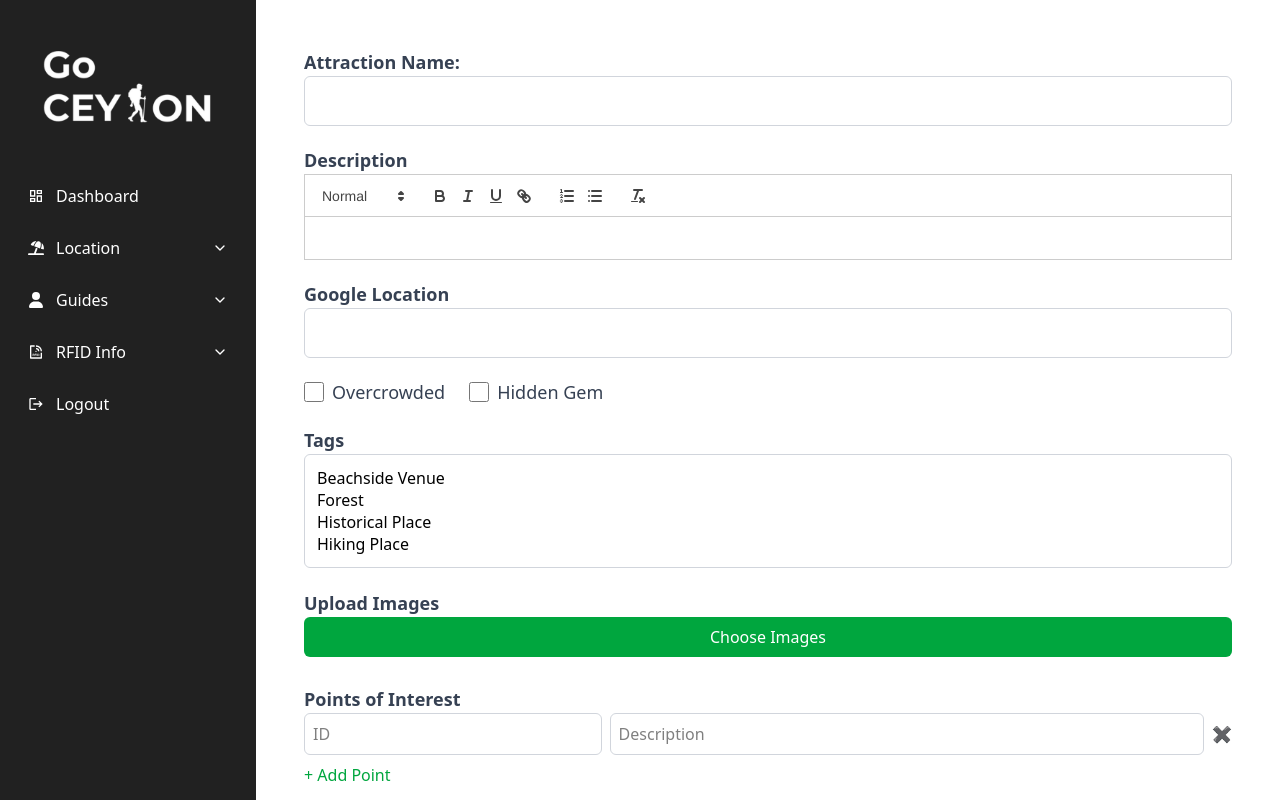
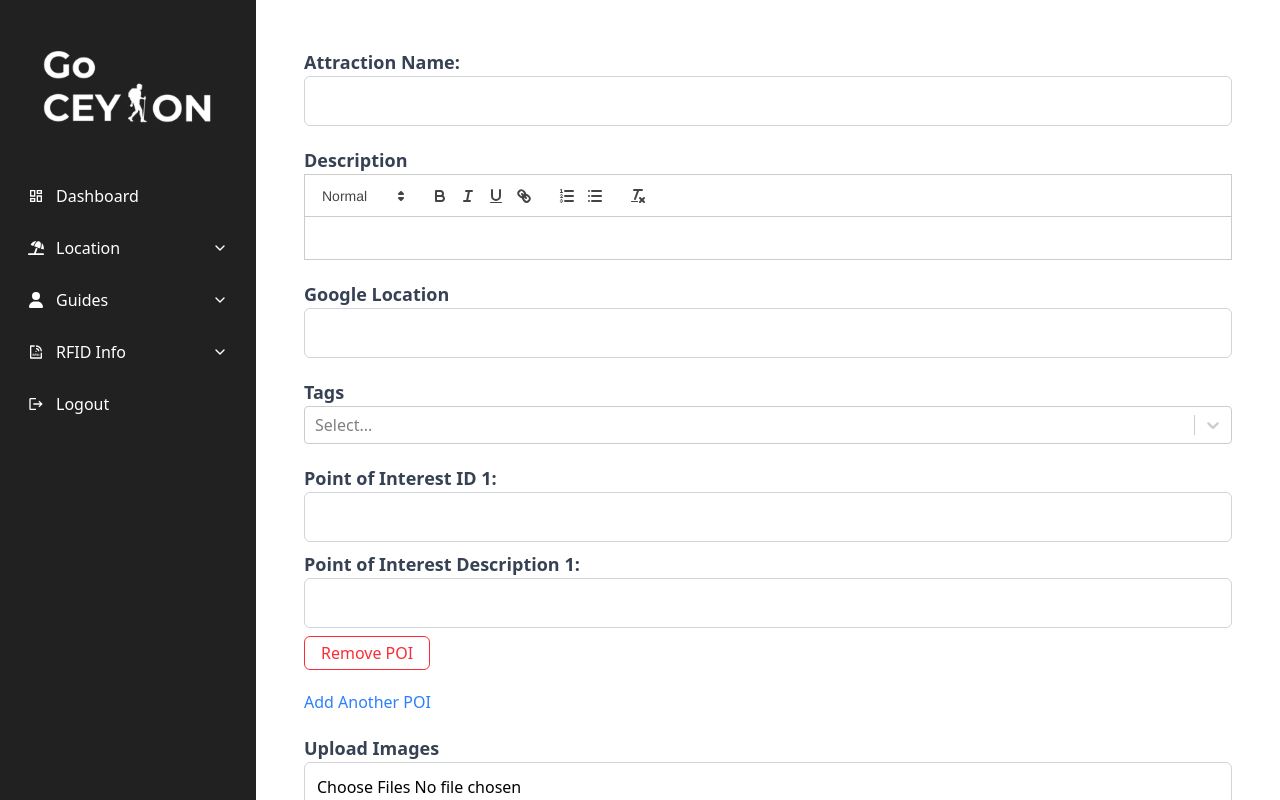
Before and after one commit to bosilu-ranathunga/GoCeylon-frontend, a React (Vite) app: page /dashboard/add-location in a window 1280 px wide. Built offline with nearby package versions, Linux system fonts and the light colour scheme.

Commit message:
updated form to have js inform validations

```diff
--- a/src/pages/dashboard/AddAttractions.jsx
+++ b/src/pages/dashboard/AddAttractions.jsx
@@ -1,41 +1,53 @@
 import React, { useState } from 'react';
 import ReactQuill from "react-quill";
-import "react-quill/dist/quill.snow.css"; // Import Quill styles
+import "react-quill/dist/quill.snow.css";
+import Select from 'react-select';
 import Sidebar from '../../components/Sidebar';
 import TopBar from '../../components/TopBar';
 
+const tagOptions = [
+    { value: 'beachside', label: 'Beachside Venue' },
+    { value: 'forest', label: 'Forest' },
+    { value: 'historical', label: 'Historical Place' },
+    { value: 'hiking', label: 'Hiking Place' },
+    { value: 'overcrowded', label: 'Overcrowded' },
+    { value: 'hiddenGem', label: 'Hidden Gem' }
+];
 
 export default function AddAttractions() {
     const [attractionData, setAttractionData] = useState({
         name: '',
         description: '',
         googleLocation: '',
-        overcrowded: false,
-        hiddenGem: false,
         tags: [],
         images: [],
         pointsOfInterest: [{ id: '', description: '' }]
     });
 
+    const [imagePreviews, setImagePreviews] = useState([]);
+    const [errors, setErrors] = useState({});
+
     const handleChange = (e) => {
-        const { name, value, type, checked, files } = e.target;
+        const { name, value, type, files } = e.target;
+        if (type === 'file') {
+            const selectedFiles = Array.from(files);
+            const validImages = selectedFiles.filter(file =>
+                file.type.startsWith('image/') // Validate file type is image
+            );
 
-        if (type === 'checkbox') {
+            if (validImages.length === selectedFiles.length) {
+                // Generate preview URLs for valid image files
+                const newPreviews = validImages.map(file => URL.createObjectURL(file));
+
                 setAttractionData((prevState) => ({
                     ...prevState,
-                [name]: checked
+                    images: [...prevState.images, ...validImages]
                 }));
-        } else if (type === 'file') {
-            setAttractionData((prevState) => ({
-                ...prevState,
-                images: [...prevState.images, ...Array.from(files)]
-            }));
-        } else if (type === 'select-multiple') {
-            const selectedTags = Array.from(e.target.selectedOptions, option => option.value);
-            setAttractionData((prevState) => ({
-                ...prevState,
-                tags: selectedTags
-            }));
+
+                setImagePreviews((prevPreviews) => [...prevPreviews, ...newPreviews]);
+            } else {
+                alert('Only image files are allowed');
+            }
         } else {
             setAttractionData((prevState) => ({
                 ...prevState,
@@ -44,56 +56,108 @@ export default function AddAttractions() {
         }
     };
 
-    // Remove an image from preview
-    const removeImage = (index) => {
+    const handleTagChange = (selectedOptions) => {
         setAttractionData((prevState) => ({
             ...prevState,
-            images: prevState.images.filter((_, i) => i !== index)
+            tags: selectedOptions
         }));
     };
 
-    // Handle changes in Points of Interest
-    const handlePointChange = (index, e) => {
+    const handlePOIChange = (index, e) => {
         const { name, value } = e.target;
-        const updatedPoints = [...attractionData.pointsOfInterest];
-        updatedPoints[index][name] = value;
+        const updatedPOIs = [...attractionData.pointsOfInterest];
+        updatedPOIs[index] = { ...updatedPOIs[index], [name]: value };
         setAttractionData((prevState) => ({
             ...prevState,
-            pointsOfInterest: updatedPoints
+            pointsOfInterest: updatedPOIs
         }));
     };
 
-    // Add new Point of Interest
-    const addPoint = () => {
+    const handleAddPOI = () => {
         setAttractionData((prevState) => ({
             ...prevState,
             pointsOfInterest: [...prevState.pointsOfInterest, { id: '', description: '' }]
         }));
     };
 
-    // Remove a Point of Interest
-    const removePoint = (index) => {
-        const updatedPoints = [...attractionData.pointsOfInterest];
-        updatedPoints.splice(index, 1);
+    const handleRemovePOI = (index) => {
+        const updatedPOIs = [...attractionData.pointsOfInterest];
+        updatedPOIs.splice(index, 1);
         setAttractionData((prevState) => ({
             ...prevState,
-            pointsOfInterest: updatedPoints
+            pointsOfInterest: updatedPOIs
         }));
+    };
+
+    const handleRemoveImage = (index) => {
+        const updatedImages = [...attractionData.images];
+        updatedImages.splice(index, 1);
+        const updatedPreviews = [...imagePreviews];
+        updatedPreviews.splice(index, 1);
+
+        setAttractionData((prevState) => ({
+            ...prevState,
+            images: updatedImages
+        }));
+        setImagePreviews(updatedPreviews);
     };
 
     const handleSubmit = (e) => {
         e.preventDefault();
+
+        let validationErrors = {};
+
+        // Validate Attraction Name
+        if (!attractionData.name.trim()) {
+            validationErrors.name = "Attraction Name is required";
+        }
+
+        // Validate Description
+        if (!attractionData.description.trim()) {
+            validationErrors.description = "Description is required";
+        }
+
+        // Validate Google Location (Coordinates Format: Latitude, Longitude)
+        const locationPattern = /^-?\d{1,2}\.\d+,\s*-?\d{1,3}\.\d+$/;
+        if (!attractionData.googleLocation.trim()) {
+            validationErrors.googleLocation = "Google Location is required";
+        } else if (!locationPattern.test(attractionData.googleLocation.trim())) {
+            validationErrors.googleLocation = "Enter a valid location (Latitude, Longitude)";
+        }
+
+        // Validate Tags
+        if (attractionData.tags.length === 0) {
+            validationErrors.tags = "At least one tag must be selected";
+        }
+
+        // Validate Points of Interest
+        attractionData.pointsOfInterest.forEach((poi, index) => {
+            if (!poi.id.trim()) {
+                validationErrors[`poiId${index}`] = `Point of Interest ID is required for POI ${index + 1}`;
+            }
+            if (!poi.description.trim()) {
+                validationErrors[`poiDescription${index}`] = `Description is required for POI ${index + 1}`;
+            }
+        });
+
+        // Validate Images
+        if (attractionData.images.length === 0) {
+            validationErrors.images = "At least one image must be uploaded";
+        }
+
+        setErrors(validationErrors);
+
+        if (Object.keys(validationErrors).length === 0) {
             console.log('Attraction Data Submitted:', attractionData);
+        }
     };
 
     return (
-
         <div className="flex h-screen">
             <Sidebar />
             <div className="flex-1 ml-64 overflow-y-auto h-screen">
                 <div className="bg-white w-full p-12">
                     <form onSubmit={handleSubmit} className="space-y-5">
-                        {/* Name Field */}
                         <div>
                             <label className="block text-lg font-semibold text-gray-700">Attraction Name:</label>
                             <input
@@ -101,19 +165,17 @@ export default function AddAttractions() {
                                 name="name"
                                 value={attractionData.name}
                                 onChange={handleChange}
-                                className="w-full p-3 border border-gray-300 rounded-md focus:ring-2 focus:ring-green-500"
-                                required
+                                className="w-full p-3 border border-gray-300 rounded-md"
                             />
+                            {errors.name && <p className="text-red-500 text-sm">{errors.name}</p>}
                         </div>
 
-                        {/* Description Field */}
                         <div>
                             <label className="block text-lg font-semibold text-gray-700">Description</label>
-                            <ReactQuill theme="snow" />
-
+                            <ReactQuill theme="snow" value={attractionData.description} onChange={(value) => setAttractionData(prev => ({ ...prev, description: value }))} />
+                            {errors.description && <p className="text-red-500 text-sm">{errors.description}</p>}
                         </div>
 
-                        {/* Google Location */}
                         <div>
                             <label className="block text-lg font-semibold text-gray-700">Google Location</label>
                             <input
@@ -121,108 +183,87 @@ export default function AddAttractions() {
                                 name="googleLocation"
                                 value={attractionData.googleLocation}
                                 onChange={handleChange}
-                                className="w-full p-3 border border-gray-300 rounded-md focus:ring-2 focus:ring-green-500"
-                                required
+                                className="w-full p-3 border border-gray-300 rounded-md"
                             />
+                            {errors.googleLocation && <p className="text-red-500 text-sm">{errors.googleLocation}</p>}
                         </div>
 
-                        {/* Overcrowded & Hidden Gem */}
-                        <div className="flex gap-6">
-                            <label className="flex items-center space-x-2">
-                                <input
-                                    type="checkbox"
-                                    name="overcrowded"
-                                    checked={attractionData.overcrowded}
-                                    onChange={handleChange}
-                                    className="h-5 w-5 text-green-600"
+                        <div>
+                            <label className="block text-lg font-semibold text-gray-700">Tags</label>
+                            <Select
+                                isMulti
+                                options={tagOptions}
+                                value={attractionData.tags}
+                                onChange={handleTagChange}
+                                className="w-full"
                             />
-                                <span className="text-lg text-gray-700">Overcrowded</span>
-                            </label>
-                            <label className="flex items-center space-x-2">
-                                <input
-                                    type="checkbox"
-                                    name="hiddenGem"
-                                    checked={attractionData.hiddenGem}
-                                    onChange={handleChange}
-                                    className="h-5 w-5 text-green-600"
-                                />
-                                <span className="text-lg text-gray-700">Hidden Gem</span>
-                            </label>
+                            {errors.tags && <p className="text-red-500 text-sm">{errors.tags}</p>}
                         </div>
 
-                        {/* Tags Selection */}
+                        {attractionData.pointsOfInterest.map((poi, index) => (
+                            <div key={index} className="space-y-2">
                                 <div>
-                            <label className="block text-lg font-semibold text-gray-700">Tags</label>
-                            <select
-                                name="tags"
-                                multiple
-                                value={attractionData.tags}
-                                onChange={handleChange}
-                                className="w-full p-3 border border-gray-300 rounded-md focus:ring-2 focus:ring-green-500"
-                            >
-                                <option value="beachside">Beachside Venue</option>
-                                <option value="forest">Forest</option>
-                                <option value="historical">Historical Place</option>
-                                <option value="hiking">Hiking Place</option>
-                            </select>
+                                    <label className="block text-lg font-semibold text-gray-700">Point of Interest ID {index + 1}:</label>
+                                    <input
+                                        type="text"
+                                        name="id"
+                                        value={poi.id}
+                                        onChange={(e) => handlePOIChange(index, e)}
+                                        className="w-full p-3 border border-gray-300 rounded-md"
+                                    />
+                                    {errors[`poiId${index}`] && <p className="text-red-500 text-sm">{errors[`poiId${index}`]}</p>}
                                 </div>
 
-                        {/* Image Upload */}
+                                <div>
+                                    <label className="block text-lg font-semibold text-gray-700">Point of Interest Description {index + 1}:</label>
+                                    <input
+                                        type="text"
+                                        name="description"
+                                        value={poi.description}
+                                        onChange={(e) => handlePOIChange(index, e)}
+                                        className="w-full p-3 border border-gray-300 rounded-md"
+                                    />
+                                    {errors[`poiDescription${index}`] && <p className="text-red-500 text-sm">{errors[`poiDescription${index}`]}</p>}
+                                </div>
+
+                                <button type="button" onClick={() => handleRemovePOI(index)} className="text-red-500 border border-red-500 py-1 px-4 rounded-md hover:bg-red-500 hover:text-white transition duration-300">
+                                    Remove POI
+                                </button>
+                            </div>
+                        ))}
+
+                        <button type="button" onClick={handleAddPOI} className="text-blue-500">Add Another POI</button>
+
                         <div>
                             <label className="block text-lg font-semibold text-gray-700">Upload Images</label>
-                            <input type="file" name="images" accept="image/*" multiple onChange={handleChange} className="hidden" id="imageUpload" />
-                            <label htmlFor="imageUpload" className="block w-full text-center bg-green-600 text-white py-2 rounded-md cursor-pointer hover:bg-green-700 transition">
-                                {attractionData.images.length === 0 ? "Choose Images" : "Choose More Images"}
-                            </label>
+                            <input
+                                type="file"
+                                name="images"
+                                multiple
+                                onChange={handleChange}
+                                className="w-full p-3 border border-gray-300 rounded-md"
+                            />
+                            {errors.images && <p className="text-red-500 text-sm">{errors.images}</p>}
+                        </div>
 
-                            {/* Image Preview with Remove Button */}
-                            <div className="mt-2 flex flex-wrap">
-                                {attractionData.images.map((file, index) => (
-                                    <div key={index} className="relative w-16 h-16">
-                                        <img src={URL.createObjectURL(file)} alt="Preview" className="w-full h-full object-cover rounded-md" />
+                        {imagePreviews.length > 0 && (
+                            <div className="grid grid-cols-3 gap-4 mt-4">
+                                {imagePreviews.map((preview, index) => (
+                                    <div key={index} className="relative">
+                                        <img src={preview} alt={`Preview ${index}`} className="w-full h-32 object-cover rounded-md" />
                                         <button
                                             type="button"
-                                            onClick={() => removeImage(index)}
-                                            className="absolute -top-2 -right-2 bg-red-500 text-white w-5 h-5 flex items-center justify-center rounded-full text-xs"
+                                            onClick={() => handleRemoveImage(index)}
+                                            className="absolute top-2 right-2 bg-red-500 text-white p-2 rounded-full"
                                         >
-                                            ✖
+                                            X
                                         </button>
                                     </div>
                                 ))}
                             </div>
-                        </div>
+                        )}
 
-                        {/* Points of Interest */}
-                        <div>
-                            <label className="block text-lg font-semibold text-gray-700">Points of Interest</label>
-                            {attractionData.pointsOfInterest.map((point, index) => (
-                                <div key={index} className="flex gap-2 items-center mb-2">
-                                    <input
-                                        type="text"
-                                        name="id"
-                                        value={point.id}
-                                        onChange={(e) => handlePointChange(index, e)}
-                                        placeholder="ID"
-                                        className="w-1/3 p-2 border border-gray-300 rounded-md"
-                                    />
-                                    <input
-                                        type="text"
-                                        name="description"
-                                        value={point.description}
-                                        onChange={(e) => handlePointChange(index, e)}
-                                        placeholder="Description"
-                                        className="w-2/3 p-2 border border-gray-300 rounded-md"
-                                    />
-                                    <button type="button" onClick={() => removePoint(index)} className="text-red-600">✖</button>
-                                </div>
-                            ))}
-                            <button type="button" onClick={addPoint} className="text-green-600">+ Add Point</button>
-                        </div>
-
-                        {/* Submit Button */}
-                        <button type="submit" className="w-full bg-green-600 text-white text-lg font-semibold py-3 rounded-md hover:bg-green-700 transition">
-                            Submit Attraction
-                        </button>
+                        <button type="submit" className="w-full bg-green-600 text-white text-lg font-semibold py-3 rounded-md">Submit Attraction</button>
                     </form>
                 </div>
             </div>
```
Lines whose indentation alone changed are shown as unchanged.
